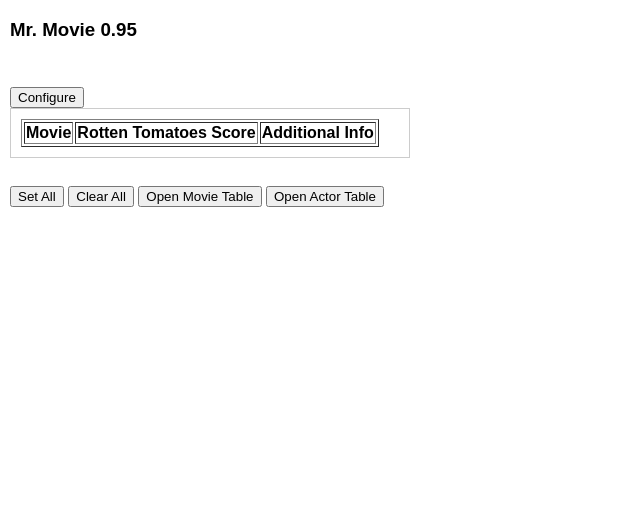
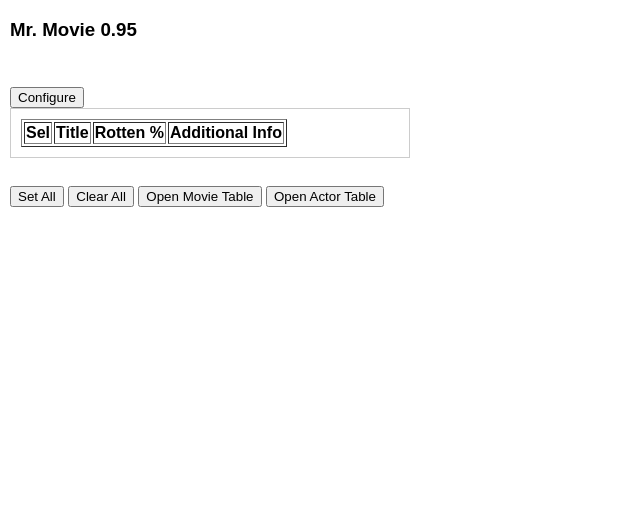
Before and after one commit to faw987/y_extension, a website with bundled scripts: page popup.html in a window 1280 px wide. Shown: the whole page, without its empty margins (0-640 px from the left). Built offline with nearby package versions, Linux system fonts and the light colour scheme; some packages are replaced by stand-ins of ours; no server answers.

Commit message:
change popup to table

```diff
--- a/popup.html
+++ b/popup.html
@@ -54,8 +54,9 @@
 <table id="moviesList" border="1">
     <thead>
     <tr>
-        <th>Movie</th>
-        <th>Rotten Tomatoes Score</th>
+        <th>Sel</th>
+        <th>Title</th>
+        <th>Rotten %</th>
         <th>Additional Info</th>
     </tr>
     </thead>
```
